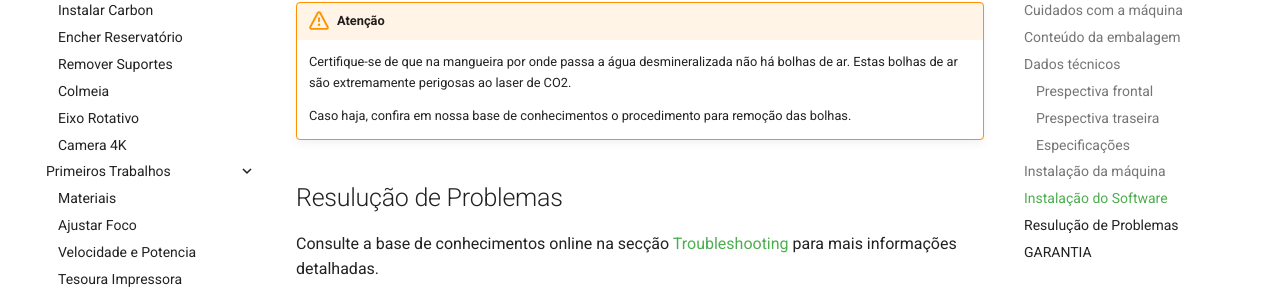
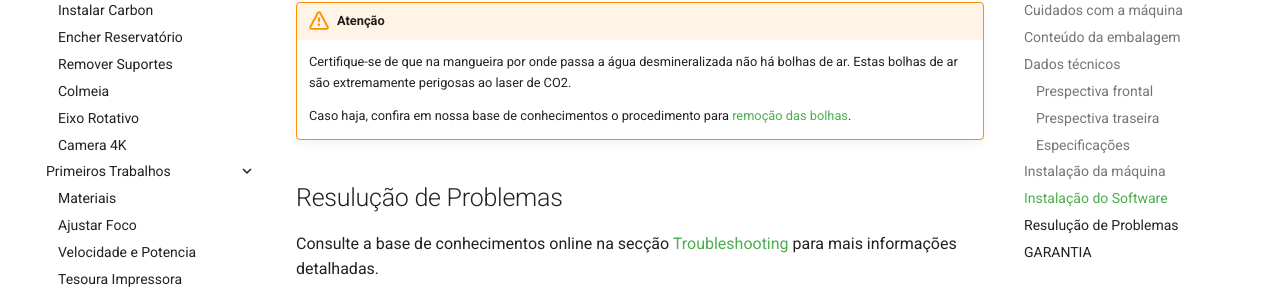
Before and after one commit to GadgetPlusKDB/Carbon-FAQS, an MkDocs documentation site: the page built from docs/manual/index.md, in a window 1280 px wide and 900 px high, scrolled down 6734 px. Shown: the part 152-451 px from the top of the window. Built offline with MkDocs 1.6.1 and Material for MkDocs 9.7.7, drawn with Linux system fonts in a browser that asks for light colours; comment, search, counter and statistics services are not loaded; some of the changed lines change nothing that is shown.

Commit message:
$Update Pagina instalar Software

```diff
--- a/docs/manual/index.md
+++ b/docs/manual/index.md
@@ -219,7 +219,10 @@ Está feito! Agora sua máquina a laser está pronta para iniciar os cortes e gr
     Certifique-se de que na mangueira por onde passa a água desmineralizada não há bolhas de ar.
     Estas bolhas de ar são extremamente perigosas ao laser de CO2.
 
-    Caso haja, confira em nossa base de conhecimentos o procedimento para remoção das bolhas.
+    Caso haja, confira em nossa base de conhecimentos o procedimento para [remoção das bolhas].
+
+[remoção das bolhas]: https://gadgetpluskdb.github.io/Carbon-FAQS/manuten%C3%A7%C3%A3o/%C3%A1gua/tenho-bolhas/
+
 
 ## Resulução de Problemas
 
```
